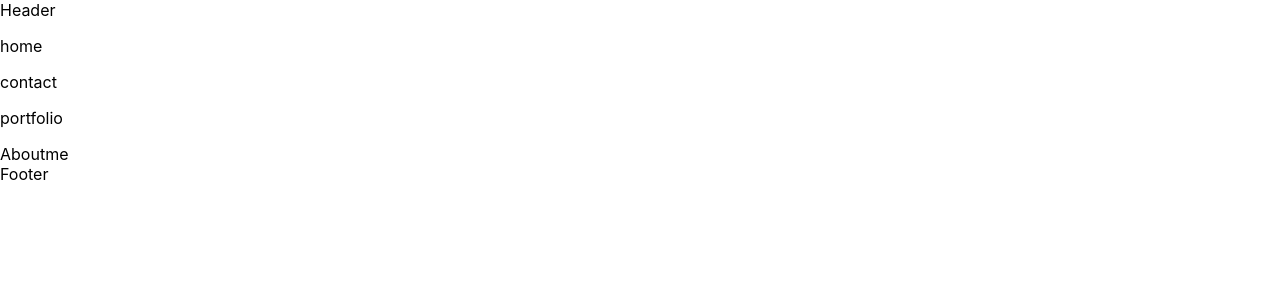
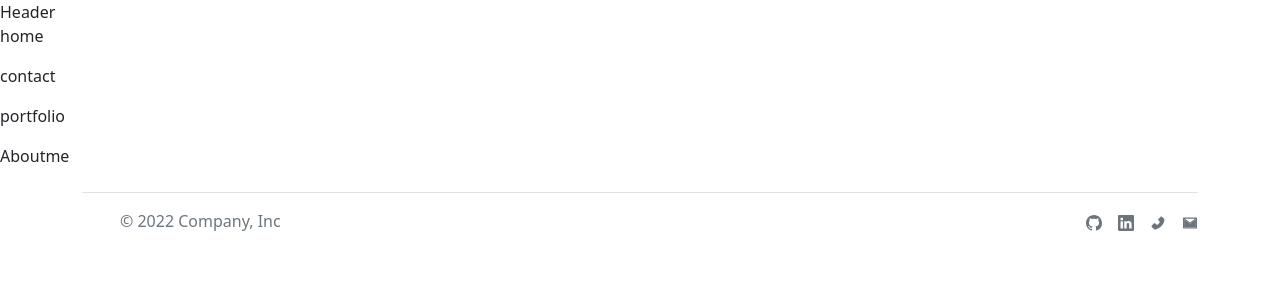
Before and after one commit to Krenbot/react-portfolio, a React (Create React App) app: page / in a window 1280 px wide. Shown: the top 300 px of the page. Built offline with nearby package versions, Linux system fonts and the light colour scheme.

Commit message:
added footer, react-icons install, project templates

```diff
--- a/package.json
+++ b/package.json
@@ -6,8 +6,12 @@
     "@testing-library/jest-dom": "^5.16.5",
     "@testing-library/react": "^13.4.0",
     "@testing-library/user-event": "^13.5.0",
+    "bootstrap": "^5.2.3",
+    "install": "^0.13.0",
+    "npm": "^9.4.0",
     "react": "^18.2.0",
     "react-dom": "^18.2.0",
+    "react-icons": "^4.7.1",
     "react-scripts": "5.0.1",
     "web-vitals": "^2.1.4"
   },
--- a/src/App.js
+++ b/src/App.js
@@ -5,7 +5,7 @@ import Portfolio from './pages/Portfolio';
 import Navbar from './components/Navbar';
 import Footer from './components/Footer';
 import Header from './components/Header';
-
+import "bootstrap/dist/css/bootstrap.min.css"
 
 function App() {
   const [page, setPage] = useState('home')
--- a/src/components/Footer.jsx
+++ b/src/components/Footer.jsx
@@ -1,8 +1,27 @@
 import React from 'react'
+import { BsLinkedin, BsGithub } from 'react-icons/bs'
+import { AiFillPhone, AiTwotoneMail } from 'react-icons/ai'
 
 const Footer = () => {
     return (
-        <div>Footer</div>
+        <div className="container">
+            <footer className="d-flex flex-wrap justify-content-between align-items-center py-3 my-4 border-top">
+                <div className="col-md-4 d-flex align-items-center">
+                    <a href="/" className="mb-3 me-2 mb-md-0 text-muted text-decoration-none lh-1">
+                        <svg className="bi" width={30} height={24}><use xlinkHref="#bootstrap" /></svg>
+                    </a>
+                    <span className="mb-3 mb-md-0 text-muted">© 2022 Company, Inc</span>
+                </div>
+                <ul className="nav col-md-4 justify-content-end list-unstyled d-flex">
+                    <li className="ms-3"><a className="text-muted" href="#"><BsGithub /></a></li>
+                    {/* <li className="ms-3"><a className="text-muted" href="#">Twitter</a></li> */}
+                    <li className="ms-3"><a className="text-muted" href="#"><BsLinkedin /></a></li>
+                    <li className="ms-3"><a className="text-muted" href="#"><AiFillPhone /></a></li>
+                    <li className="ms-3"><a className="text-muted" href="#"><AiTwotoneMail /></a></li>
+                </ul>
+            </footer>
+        </div>
+
     )
 }
 
--- a/src/components/Project.jsx
+++ b/src/components/Project.jsx
@@ -1,8 +1,16 @@
 import React from 'react'
 
-const Project = () => {
+const Project = ({ project }) => {
+    const { title, description, githubUrl, liveUrl, image } = project
     return (
-        <div>Project</div>
+        <div className="card" style={{ width: '18rem' }}>
+            <img src="..." className="card-img-top" alt="..." />
+            <div className="card-body">
+                <h5 className="card-title">{title}</h5>
+                <p className="card-text">{description}</p>
+                <a href="#" className="btn btn-primary">Go somewhere</a>
+            </div>
+        </div>
     )
 }
 
--- a/src/pages/Portfolio.jsx
+++ b/src/pages/Portfolio.jsx
@@ -1,8 +1,46 @@
 import React from 'react'
+import Project from '../components/Project'
+
+const projects = [
+    {
+        title: 'Test Project 1',
+        description: 'test test test',
+        githubUrl: 'github.com/test',
+        liveUrl: 'github.com/test',
+        image: 'test.jpg'
+    },
+    {
+        title: 'Test Project 2',
+        description: 'test test test',
+        githubUrl: 'github.com/test',
+        liveUrl: 'github.com/test',
+        image: 'test.jpg'
+    },
+    {
+        title: 'Test Project 3',
+        description: 'test test test',
+        githubUrl: 'github.com/test',
+        liveUrl: 'github.com/test',
+        image: 'test.jpg'
+    }
+]
 
 const Portfolio = () => {
     return (
-        <div>Portfolio</div>
+        <div>
+            {projects.map(p => (
+                <Project
+                    key={p.title}
+                    project={p}
+                // title={p.title}
+                // description={p.description}
+                // githubUrl={p.githubUrl}
+                // liveUrl={p.liveUrl}
+                // image={p.image}
+                />
+            ))}
+
+        </div>
     )
 }
 
```
Also changed, not shown: 1 other file (tests, documents, lock files or other folders).
